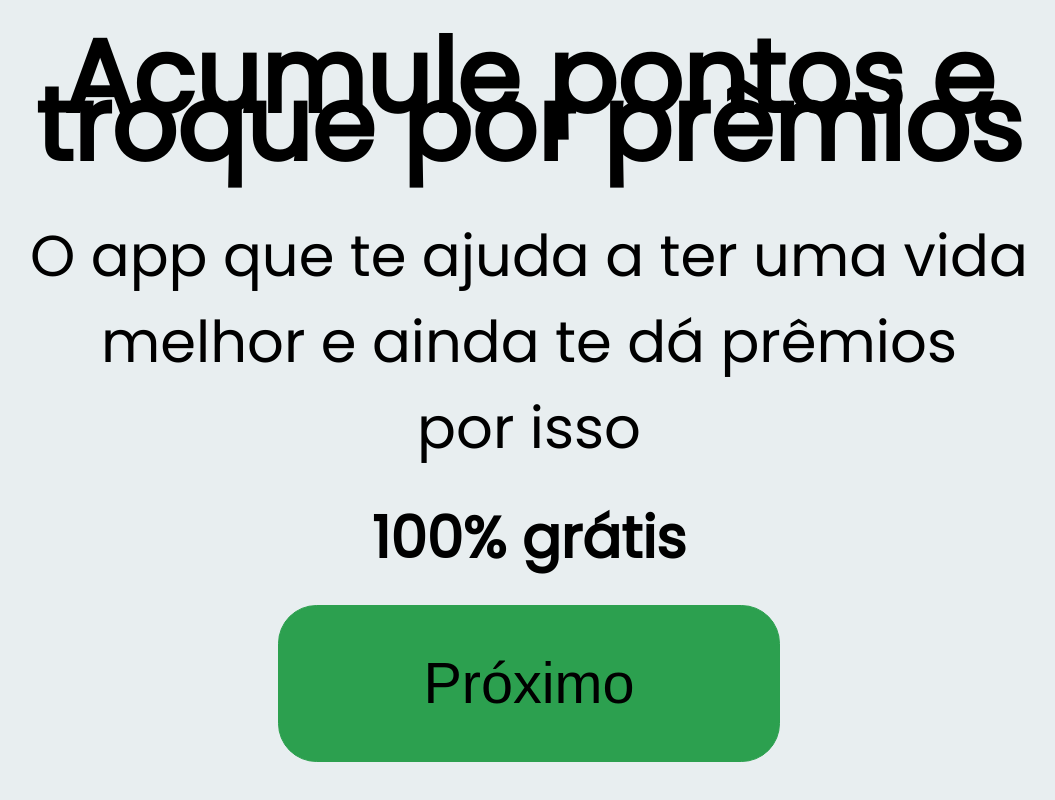
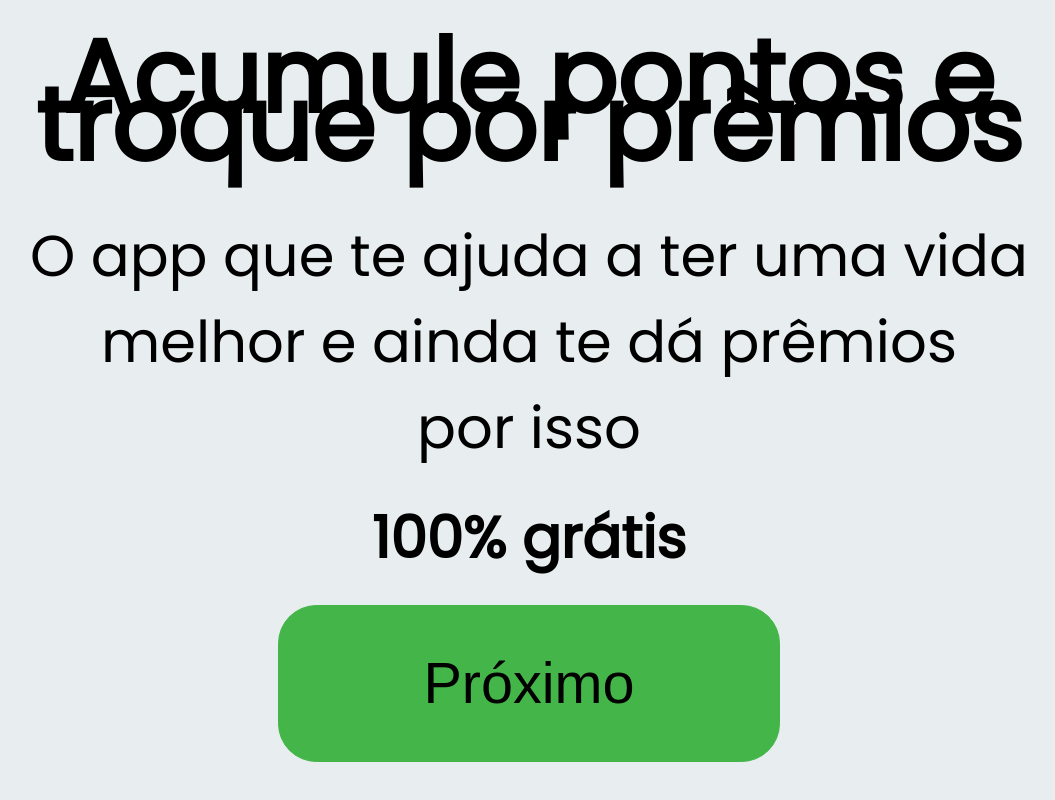
Before and after one commit to richardwellerson/trucko, a React (Create React App) app in the folder trucko/: page / in a window 1280 px wide. Shown: the part 858-1658 px from the top of the page, without its empty margins (111-1166 px from the left). Built offline with nearby package versions, Linux system fonts and the light colour scheme.

Commit message:
alterando cor do botao e footer

```diff
--- a/trucko/src/styles/Footer.css
+++ b/trucko/src/styles/Footer.css
@@ -2,7 +2,7 @@
   position: absolute;
   width: 100%;
   /* margin-top: -100px; */
-  background-color: rgb(216, 216, 216);
+  background-color: rgb(255, 255, 255);
   padding-bottom: 2vh;
   padding-top: 4.5vh;
   display: flex;
--- a/trucko/src/styles/Home.css
+++ b/trucko/src/styles/Home.css
@@ -37,8 +37,8 @@
 }
 
 .green_button {
-  border: 1px solid rgb(44, 160, 79);
-  background-color: rgb(44, 160, 79);
+  border: 1px solid rgb(68, 181, 73);
+  background-color: rgb(68, 181, 73);
   border-radius: 3vw;
   padding: 3.5vw 18vh;
   font-size: 4.5vw;
```
